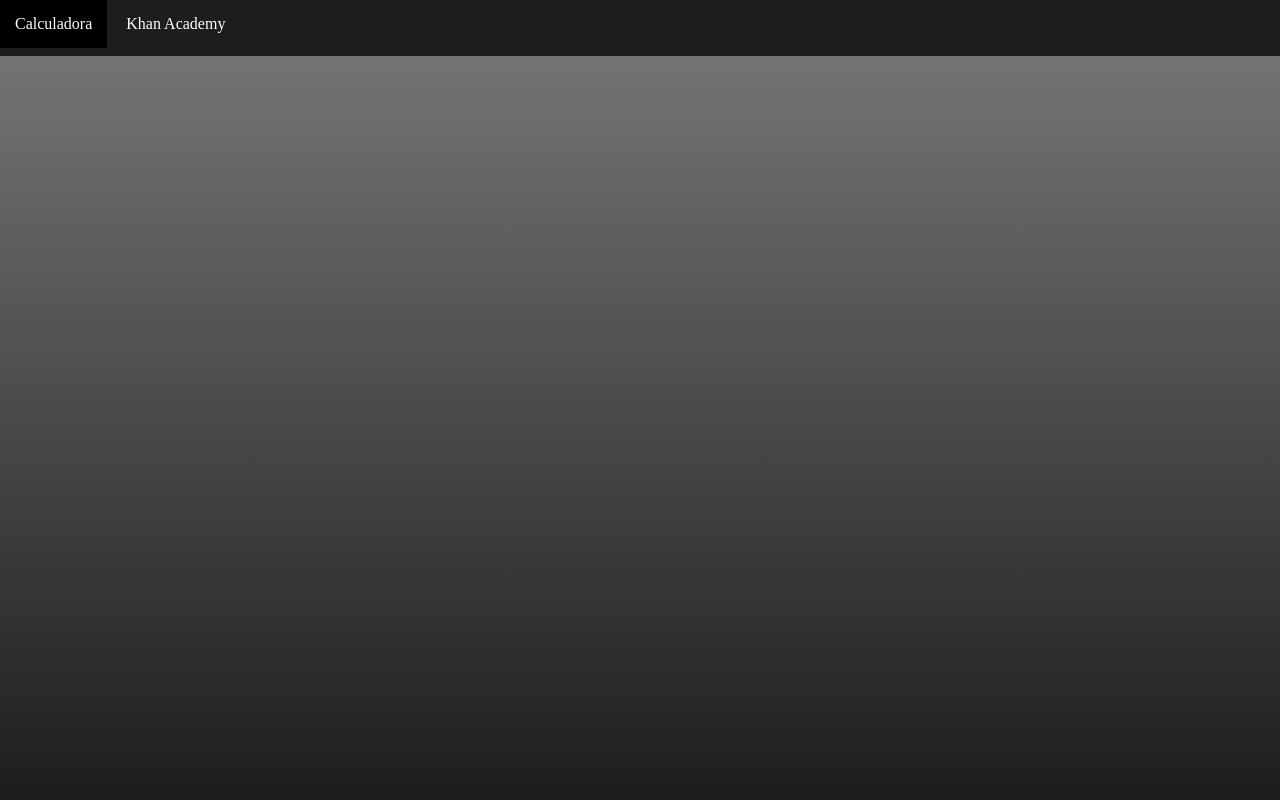
After one commit to BrunoOliveira0719/fair_of_sciences, a Flask app: page /formulas in a window 1280 px wide. The commit adds this page. Run offline with Flask 3, Linux system fonts and the light colour scheme.

Commit message:
formulas page

```diff
--- a/app.py
+++ b/app.py
@@ -54,6 +54,11 @@ def page_pitagoras():
     except Exception as e:
         return f"<h1>ERROR</h1> {e}"
 
+@app.route("/formulas", methods=['GET','POST'])
+def page_formulas():
+    display = ""
+    return render_template("Khan_Academy/formulas.html", display=display)
+
 
 if __name__ == "__main__":
     app.run(debug=True)
--- /dev/null
+++ b/static/Khan_Academy/formulas.css
@@ -0,0 +1,45 @@
+*{
+    margin: 0;
+    padding: 0;
+    overflow: hidden;
+    text-decoration: none;
+}
+
+body{
+    height: 100vh;
+    background-repeat: no-repeat;
+    background-image: linear-gradient(#7a7a7a,#1d1d1d);
+}
+
+.nav{
+    background-color: #1d1d1d;
+}
+
+.nav li{
+    display: inline-block;
+}
+
+.nav li a{
+    display: inline-block;
+    color: #ffffff;
+    padding: 15px;
+}
+
+.nav li a:hover{
+    background-color: #000;
+}
+
+.menu_dropdown{
+    position: absolute;
+    box-shadow: 0 0 2px #000;
+    display: none;
+}
+
+.menu_dropdown a{
+    display: block;
+    color: #000;
+}
+
+.dropdown:hover .menu_dropdown{
+    display: block;
+}
--- a/templates/Calculadora_Cientifica.html
+++ b/templates/Calculadora_Cientifica.html
@@ -21,7 +21,7 @@
                     <div class="menu_dropdown">
                         <a href="/Area">Área</a>
                         <a href="/pitagoras">pitagoras</a>
-                        <a href="">Bhaskara</a>
+                        <a href="/formulas">Bhaskara</a>
                     </div>
                 </li>
             </ul>
--- /dev/null
+++ b/templates/Khan_Academy/formulas.html
@@ -0,0 +1,30 @@
+<!DOCTYPE html>
+<html lang="pt-br">
+
+<head>
+    <meta charset="UTF-8">
+    <meta name="viewport" content="width=device-width, initial-scale=1.0">
+    <link rel="stylesheet" href="static/Khan_Academy/formulas.css">
+    <title>Área</title>
+</head>
+
+<body>
+    <div class="nav">
+        <nav>
+            <ul>
+                <li>
+                    <a href="/">Calculadora</a>
+                </li>
+                <li class="dropdown">
+                    <a href="">Khan Academy</a>
+                    <div class="menu_dropdown">
+                        <a href="/Area">Área</a>
+                        <a href="/pitagoras">pitagoras</a>
+                        <a href="">Bhaskara</a>
+                    </div>
+                </li>
+            </ul>
+    </div>
+
+</body>
+</html>
```
Also changed, not shown: formulas.py (+30 -6 lines), calcula.py (line endings or trailing spaces), static/imgs/area_circle.jpg (deleted), static/imgs/area_losango.jpg (deleted), static/imgs/area_quadrado.png (deleted), static/imgs/area_retangulo.webp (deleted), static/imgs/area_trapezio.png (deleted), static/imgs/area_triangulo.webp (deleted).
